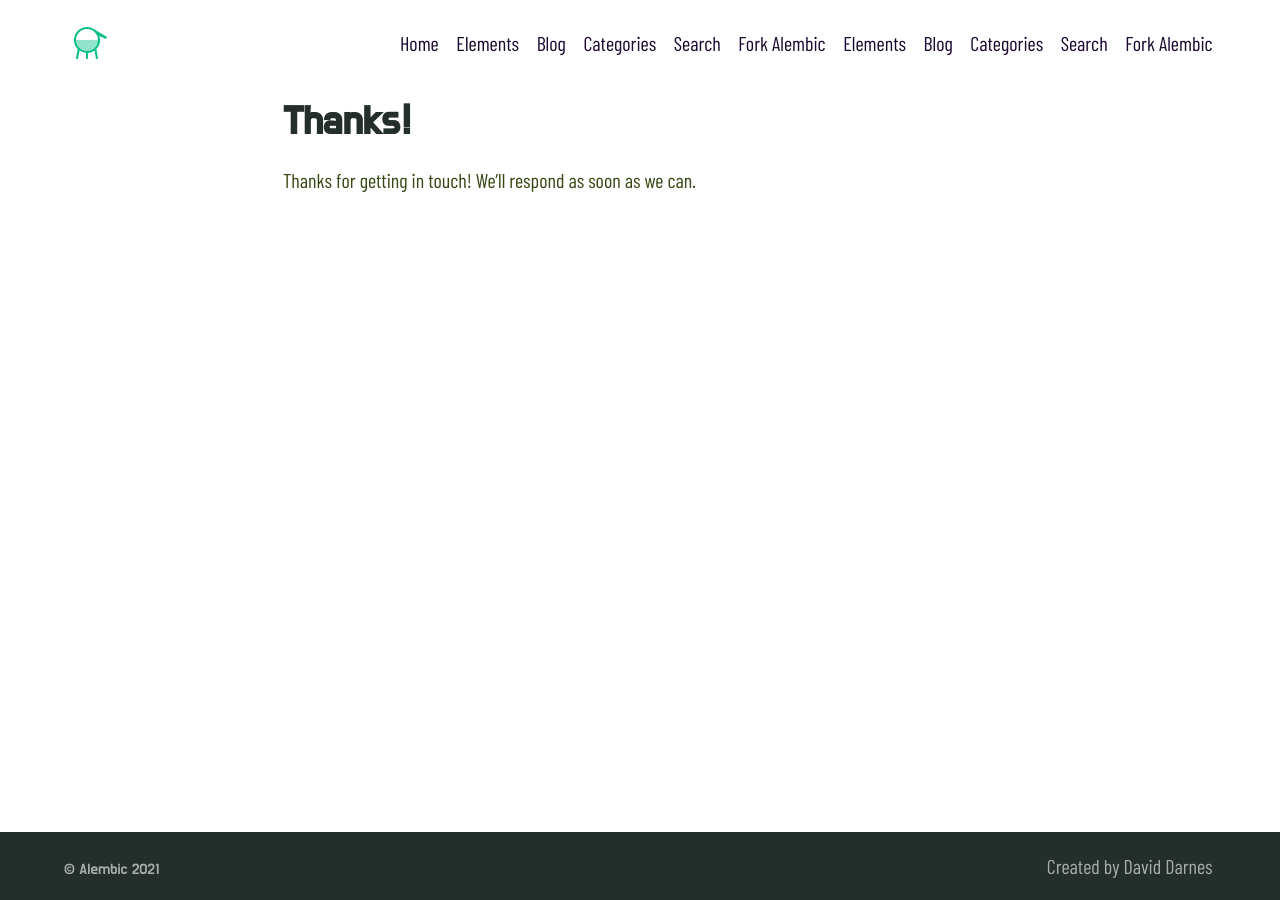
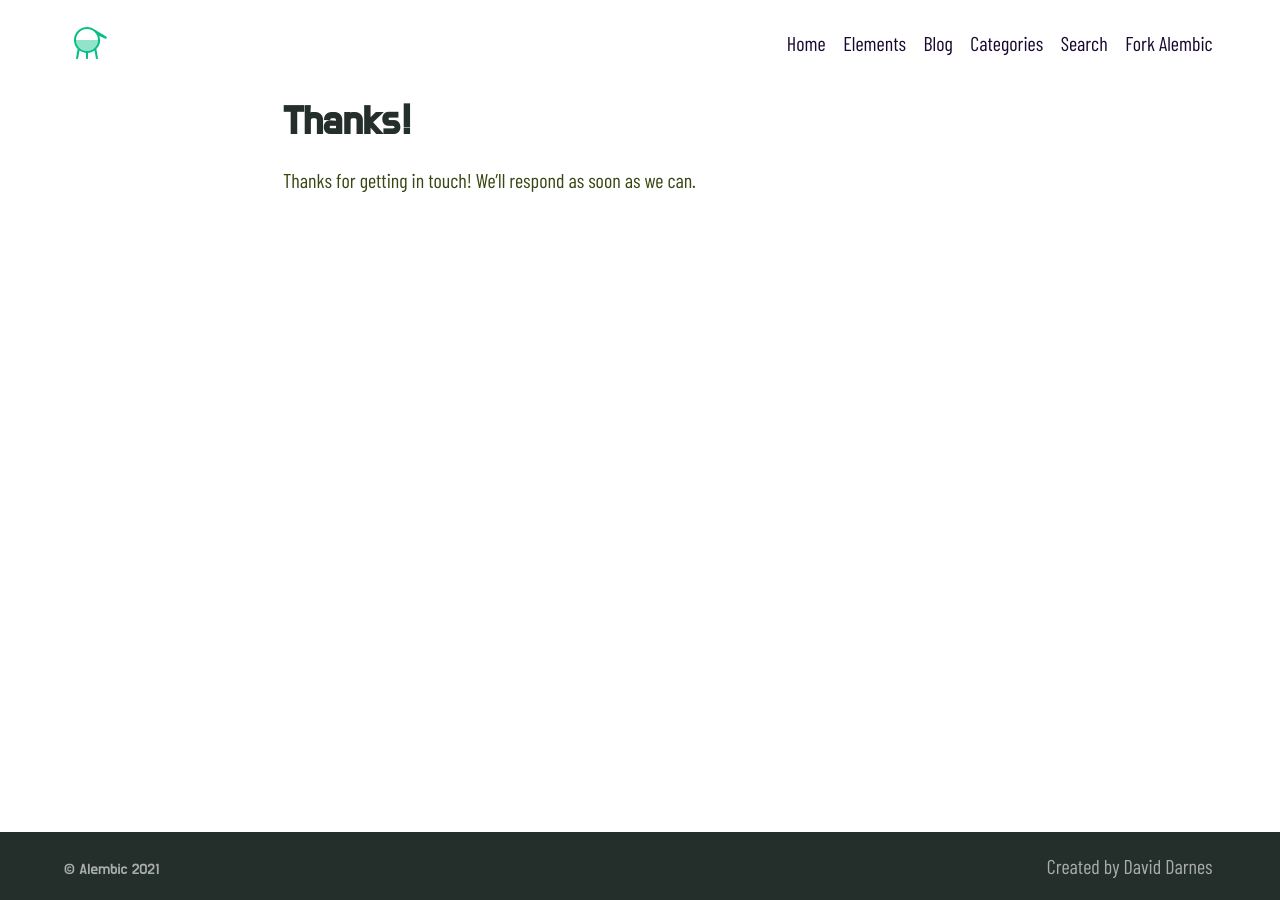
Before and after one commit to daviddarnes/alembic, a Jekyll site: the page built from thanks.md, in a window 1280 px wide. Built offline with Jekyll 4.4.1, drawn with Linux system fonts in a browser that asks for light colours; some web fonts are replaced.

Commit message:
Update _config.yml

```diff
--- a/_config.yml
+++ b/_config.yml
@@ -133,16 +133,6 @@
   url: /search/
 - title: Fork Alembic
   url: https://github.com/daviddarnes/alembic
-- title: Elements
-  url: /elements/
-- title: Blog
-  url: /blog/
-- title: Categories
-  url: /categories/
-- title: Search
-  url: /search/
-- title: Fork Alembic
-  url: https://github.com/daviddarnes/alembi55
 
 navigation_footer:
 - title: Created by David Darnes
```
